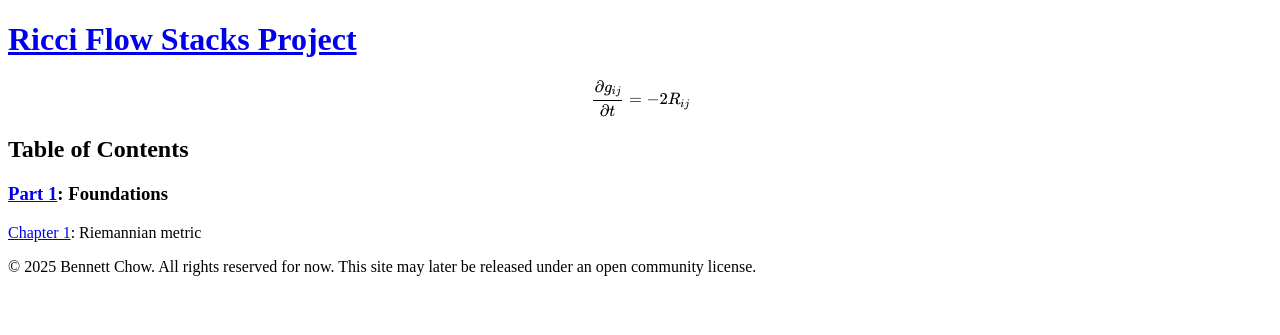
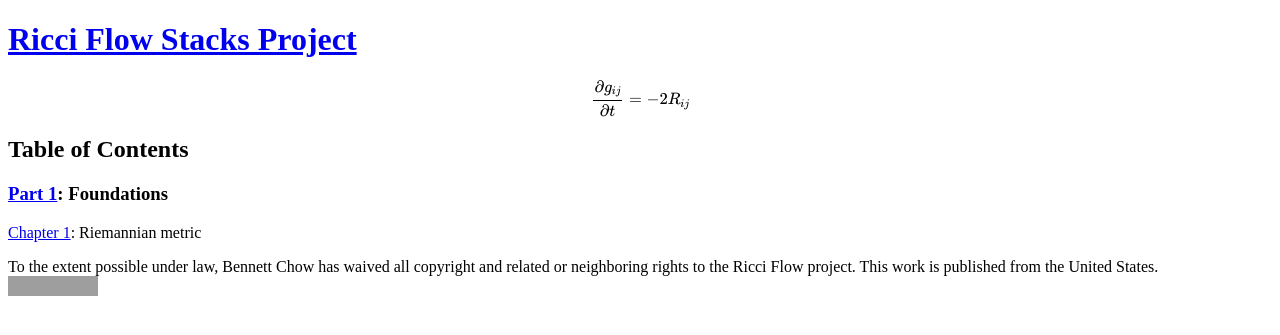
Before and after one commit to bennett-chow/ricciflow.org, a Jekyll site: the page built from index.md, in a window 1280 px wide. Shown: the top 335 px of the page. Built offline with Jekyll 4.4.1, drawn with Linux system fonts in a browser that asks for light colours; grey boxes are pictures that could not be loaded.

Commit message:
Update index.md

```diff
--- a/index.md
+++ b/index.md
@@ -14,6 +14,11 @@ $$
 <a href="/part-1-foundations/riemannian-metric.html">Chapter 1<a/>: Riemannian metric
 
 <footer>
-  <p>&copy; 2025 Bennett Chow. All rights reserved for now.
-  This site may later be released under an open community license.</p>
+  <p>
+    To the extent possible under law, Bennett Chow has waived all copyright and related or neighboring rights to the Ricci Flow project. This work is published from the United States.
+    <br>
+    <a href="https://creativecommons.org/publicdomain/zero/1.0/">
+      <img src="https://licensebuttons.net/p/zero/1.0/88x31.png" style="border-style: none;" alt="CC0">
+    </a>
+  </p>
 </footer>
```
